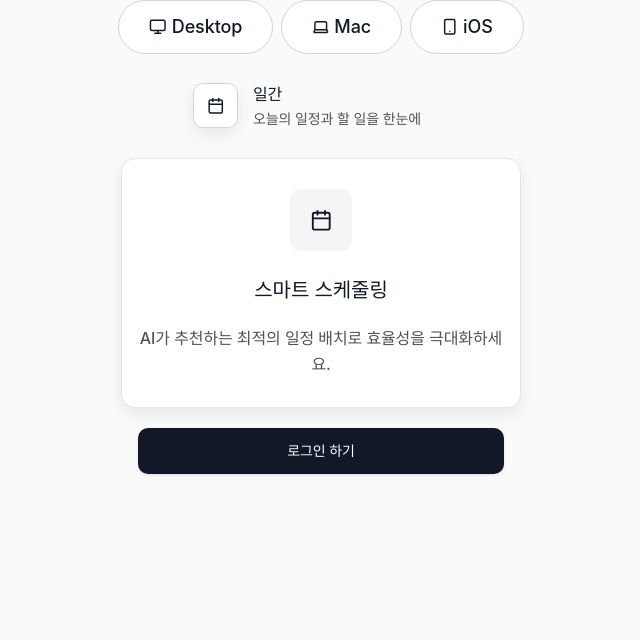
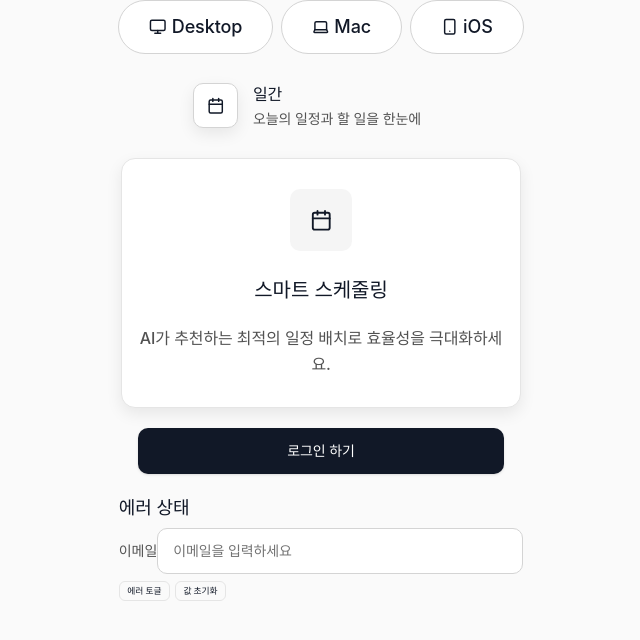
Before and after one commit to leeunduck/Custom-Daily-Planner, a Next.js app: page / in a window 1280 px wide. Shown: the top 640 px of the page, without its empty margins (319-959 px from the left). Built offline with nearby package versions, Linux system fonts and the light colour scheme; no server answers.

Commit message:
Feature/CDP-157-AuthInputField
* CDP-157 refactor🔨 (metadata): metadata 페이지에서 layout으로 옮기기

* CDP-157 feat✨ (input): 로그인 & 회원가입 공동  input 필드 추가

```diff
--- a/src/app/(auth)/layout.tsx
+++ b/src/app/(auth)/layout.tsx
@@ -1,3 +1,11 @@
+import { makePageMetadata } from "@/seo/metadata";
+
+export const metadata = makePageMetadata({
+  title: "PlanMate — 로그인/회원가입",
+  description: "PlanMate 계정으로 로그인하거나 회원가입하세요.",
+  canonical: "/login",
+});
+
 export default function AuthLayout({ children }: { children: React.ReactNode }) {
   return <>{children}</>;
 }
--- a/src/app/(marketing)/layout.tsx
+++ b/src/app/(marketing)/layout.tsx
@@ -1,3 +1,11 @@
+import { makePageMetadata } from "@/seo/metadata";
+
+export const metadata = makePageMetadata({
+  title: "PlanMate — 맞춤형 데일리 플래너",
+  description: "원하는 모듈을 조합해 나만의 플래너를 만드는 PlanMate 랜딩 페이지",
+  canonical: "/",
+});
+
 export default function MarketingLayout({ children }: { children: React.ReactNode }) {
   return <>{children}</>;
 }
--- a/src/app/(marketing)/page.tsx
+++ b/src/app/(marketing)/page.tsx
@@ -1,16 +1,17 @@
-import { makePageMetadata } from "@/seo/metadata";
+"use client";
+
 import { Button } from "@/shared/button";
 import { FeatureGroupButton } from "@/shared/feature-group-button";
+import { Input } from "@/shared/input";
 import { SpecialFeatureCard } from "@/shared/SpecialFeatureCard";
+import { InputStatus } from "@/types/input";
 import { Calendar, Laptop, Monitor, Smartphone } from "lucide-react";
-
-export const metadata = makePageMetadata({
-  title: "PlanMate — 맞춤형 데일리 플래너",
-  description: "원하는 모듈을 조합해 나만의 플래너를 만드는 PlanMate 랜딩 페이지",
-  canonical: "/",
-});
+import { useState } from "react";
 
 export default function Home() {
+  const [email, setEmail] = useState("");
+  const [status, setStatus] = useState<InputStatus>("default");
+
   return (
     <div className="flex flex-col justify-center items-center gap-8">
       {/* Hero CTA */}
@@ -50,6 +51,53 @@ export default function Home() {
       <Button preset="auth" color="black">
         로그인 하기
       </Button>
+
+      <section className="space-y-2">
+        <h2 className="t-18-b">에러 상태</h2>
+        <div className="space-y-1">
+          <label htmlFor="email" className="t-14-m text-muted-foreground">
+            이메일
+          </label>
+
+          {/** status: "default" | "error" */}
+          <Input
+            id="email"
+            type="email"
+            value={email}
+            onChange={(e) => setEmail(e.target.value)}
+            status={status} // ✅ cva와 1:1
+            placeholder="이메일을 입력하세요"
+            aria-describedby={status === "error" ? "email-error" : undefined}
+            onFocus={() => setStatus("default")}
+          />
+
+          {status === "error" && (
+            <p id="email-error" className="t-12-m text-destructive">
+              이메일 형식을 확인하세요.
+            </p>
+          )}
+
+          <div className="flex gap-2 pt-2">
+            <button
+              type="button"
+              onClick={() => setStatus((v: InputStatus) => (v === "error" ? "default" : "error"))}
+              className="rounded-md border px-3 py-1 text-sm"
+            >
+              에러 토글
+            </button>
+            <button
+              type="button"
+              onClick={() => {
+                setEmail("");
+                setStatus("default");
+              }}
+              className="rounded-md border px-3 py-1 text-sm"
+            >
+              값 초기화
+            </button>
+          </div>
+        </div>
+      </section>
     </div>
   );
 }
--- a/src/app/(setup)/layout.tsx
+++ b/src/app/(setup)/layout.tsx
@@ -1,3 +1,11 @@
+import { makePageMetadata } from "@/seo/metadata";
+
+export const metadata = makePageMetadata({
+  title: "초기 설정 — MyPlanMate",
+  description: "모듈을 선택하고 배치해 나만의 플래너를 시작하세요.",
+  canonical: "/setup",
+});
+
 export default function SetupLayout({ children }: { children: React.ReactNode }) {
   return <>{children}</>;
 }
--- a/src/app/planner/layout.tsx
+++ b/src/app/planner/layout.tsx
@@ -1,3 +1,14 @@
+import { makePageMetadata } from "@/seo/metadata";
+
+export const metadata = {
+  ...makePageMetadata({
+    title: "플래너",
+    description: "PlanMate 플래너 대시보드",
+    canonical: "/planner",
+  }),
+  robots: { index: false, follow: false }, // 보호 구역은 검색 제외
+};
+
 export default function PlannerLayout({ children }: { children: React.ReactNode }) {
   return <>{children}</>;
 }
--- a/src/app/planner/page.tsx
+++ b/src/app/planner/page.tsx
@@ -1,14 +1,3 @@
-import { makePageMetadata } from "@/seo/metadata";
-
-export const metadata = {
-  ...makePageMetadata({
-    title: "플래너",
-    description: "PlanMate 플래너 대시보드",
-    canonical: "/planner",
-  }),
-  robots: { index: false, follow: false }, // 보호 구역은 검색 제외
-};
-
 export default function PlannerPage() {
   return <div>플래너 대시보드</div>;
 }
--- /dev/null
+++ b/src/lib/variants/input.auth.ts
@@ -0,0 +1,47 @@
+// src/lib/variants/input.auth.ts
+import { cva, type VariantProps } from "class-variance-authority";
+
+/**
+ * 로그인 인풋 컴포넌트의 스타일 variant
+ * - 기본: 1px + gray-300
+ * - 포커스: 1.5px + gray-900
+ * - 에러: 1.5px + danger-600
+ * - 에러 상태에서 포커스 시: 포커스 규칙(gray-900)로 복귀
+ */
+export const authInputVariants = cva(
+  [
+    // === 기본 레이아웃 ===
+    "w-[36.6rem] h-[4.6rem] px-6 rounded-lg bg-white t-14-m outline-none",
+
+    // === 플레이스홀더 ===
+    "placeholder:text-[var(--color-gray-500)]",
+
+    // === 기본 테두리 (1px + gray-300) ===
+    "border-[1.5px] border-[color:var(--color-gray-300)]",
+
+    // === 포커스 (1.5px + gray-900) ===
+    "focus:border-[2px] focus:border-[color:var(--color-gray-900)]",
+
+    // === 전환 효과 ===
+    "transition-colors duration-150",
+  ].join(" "),
+  {
+    variants: {
+      status: {
+        default: "",
+
+        error: [
+          "border-[2px]",
+          "border-[color:var(--color-danger-600)]",
+          "focus:border-[2px]",
+          "focus:border-[color:var(--color-gray-900)]",
+        ].join(" "),
+      },
+    },
+    defaultVariants: {
+      status: "default",
+    },
+  },
+);
+
+export type AuthInputVariants = VariantProps<typeof authInputVariants>;
--- a/src/shared/input.tsx
+++ b/src/shared/input.tsx
@@ -1,33 +1,47 @@
+"use client";
+
 import { cn } from "@/lib/utils";
+import { authInputVariants } from "@/lib/variants/input.auth";
+import type { InputProps } from "@/types/input";
 import * as React from "react";
 
-function Input({ className, type, ...props }: React.ComponentProps<"input">) {
+/**
+ * AuthInput — 기본/포커스/에러 상태
+ * - status: "default" | "error"
+ * - 에러 상태에서 포커스 시 자동으로 기본 상태로 복귀
+ */
+export const Input = React.forwardRef<
+  HTMLInputElement,
+  React.ComponentPropsWithoutRef<"input"> & InputProps
+>(({ className, status = "default", ...rest }, ref) => {
+  const [currentStatus, setCurrentStatus] = React.useState<InputProps["status"]>(status);
+
+  // 외부에서 status가 바뀌면 동기화
+  React.useEffect(() => {
+    setCurrentStatus(status);
+  }, [status]);
+
+  // 포커스 시 에러 상태면 기본으로 복귀
+  const handleFocus = (e: React.FocusEvent<HTMLInputElement>) => {
+    if (currentStatus === "error") setCurrentStatus("default");
+    rest.onFocus?.(e);
+  };
+
+  const handleBlur = (e: React.FocusEvent<HTMLInputElement>) => {
+    rest.onBlur?.(e);
+  };
+
   return (
     <input
-      type={type}
-      data-slot="input"
-      className={cn(
-        // 크기/레이아웃
-        "h-12 w-full min-w-0 rounded-md px-3 py-2 text-sm outline-none transition-colors",
-        // 기본 텍스트/배경
-        "bg-white text-[#111827]",
-        // 기본 테두리(1px, 회색)
-        "border border-[var(--color-gray-300)]",
-        // 플레이스홀더
-        "placeholder:text-[#737373]",
-        // ✅ 포커스(활성화): 테두리 두께↑(2px) + 색상 #111827
-        "focus-visible:border-2 focus-visible:border-[#111827]",
-        // 에러(접근성): aria-invalid=true → 테두리 #dc2626
-        "aria-invalid:border-[#dc2626]",
-        // 비활성
-        "disabled:pointer-events-none disabled:cursor-not-allowed disabled:opacity-50",
-        // file input 기본값(필요 시)
-        "file:inline-flex file:h-7 file:border-0 file:bg-transparent file:text-sm file:font-medium file:text-foreground",
-        className,
-      )}
-      {...props}
+      ref={ref}
+      onFocus={handleFocus}
+      onBlur={handleBlur}
+      className={cn(authInputVariants({ status: currentStatus }), className)}
+      aria-invalid={currentStatus === "error" ? "true" : "false"}
+      data-invalid={currentStatus === "error" ? "true" : "false"}
+      {...rest}
     />
   );
-}
+});
 
-export { Input };
+Input.displayName = "Input";
--- /dev/null
+++ b/src/types/input.ts
@@ -0,0 +1,10 @@
+export type InputStatus = "default" | "error";
+
+/** 스타일 상태 Props */
+export interface InputStateProps {
+  /** 인풋 상태 — 기본(default) 또는 에러(error) */
+  status?: InputStatus;
+}
+
+/** 최종 컴포넌트 Props */
+export type InputProps = InputStateProps;
```
